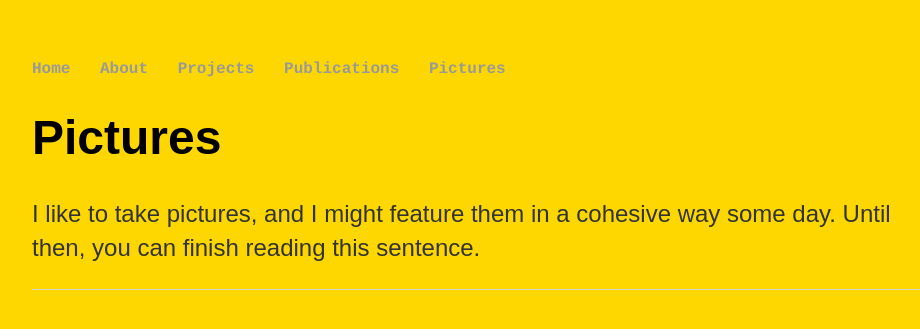
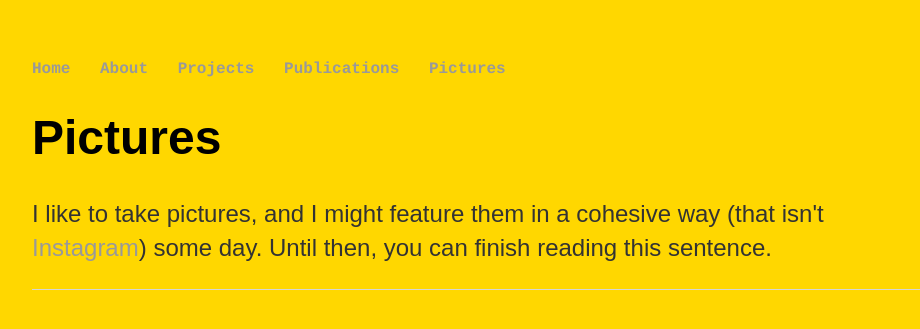
Before and after one commit to athpud/athpud.github.io, a Jekyll site: the page built from pictures/index.html, in a window 1280 px wide. Shown: the top 329 px of the page, without its empty margins (160-1080 px from the left). Built offline with Jekyll 4.4.1, drawn with Linux system fonts in a browser that asks for light colours.

Commit message:
minor edit

```diff
--- a/pictures/index.html
+++ b/pictures/index.html
@@ -5,5 +5,5 @@ title: Athula's Pictures
 	<div class="pictures">
 		<h1>Pictures</h1>
 
-		<p>I like to take pictures, and I might feature them in a cohesive way some day. Until then, you can finish reading this sentence.</p>
+		<p>I like to take pictures, and I might feature them in a cohesive way (that isn't <a href="https://www.instagram.com/athpud" target="_blank">Instagram</a>) some day. Until then, you can finish reading this sentence.</p>
 	</div>
```
Also changed, not shown: 1 other file.
